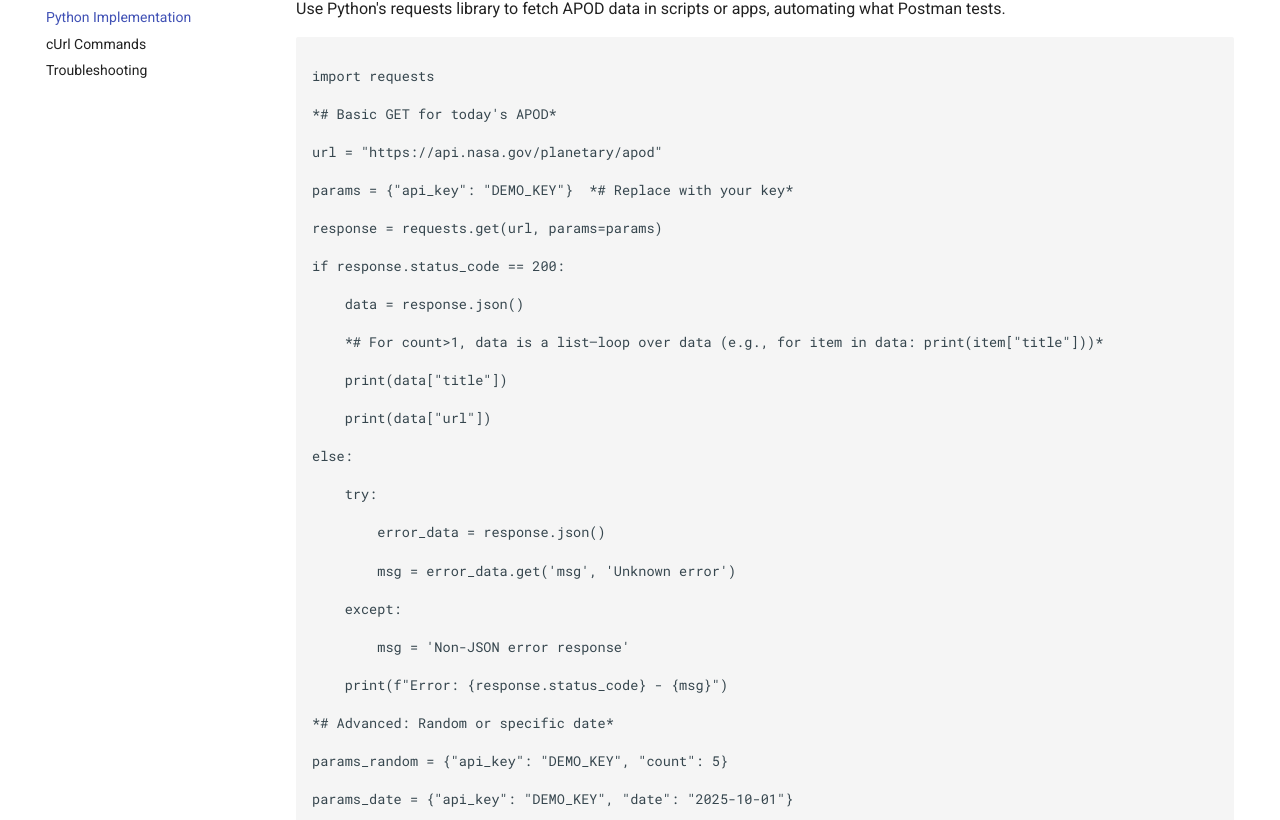
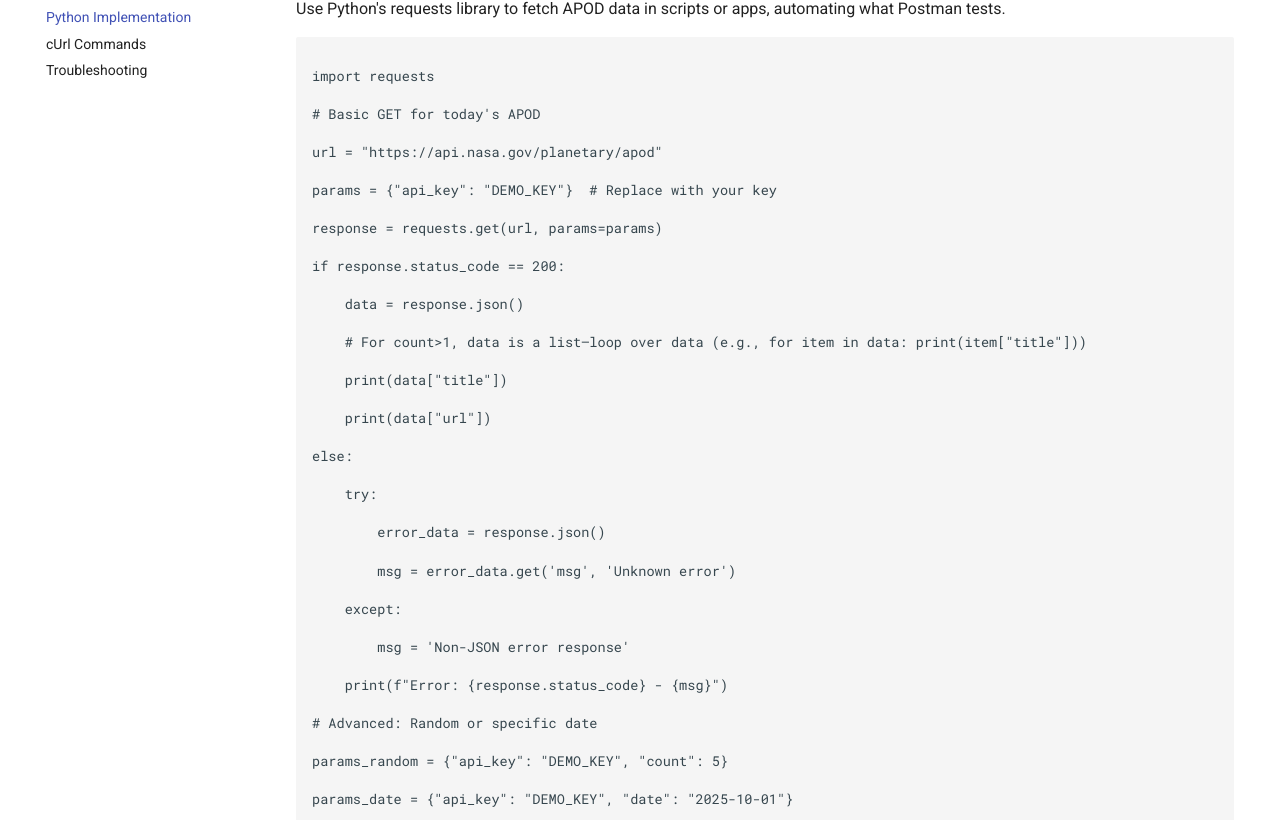
Before and after one commit to codymauro/APOD-API-Test, an MkDocs documentation site: the page built from docs/python.md, in a window 1280 px wide and 1400 px high. Shown: the part 184-1004 px from the top of the window. Built offline with MkDocs 1.6.1 and Material for MkDocs 9.7.7, drawn with Linux system fonts in a browser that asks for light colours.

```diff
--- a/docs/python.md
+++ b/docs/python.md
@@ -8,11 +8,11 @@ Use Python's requests library to fetch APOD data in scripts or apps, automating
 
 import requests
 
-*# Basic GET for today's APOD*
+# Basic GET for today's APOD
 
 url = "https://api.nasa.gov/planetary/apod"
 
-params = {"api_key": "DEMO_KEY"}  *# Replace with your key*
+params = {"api_key": "DEMO_KEY"}  # Replace with your key
 
 response = requests.get(url, params=params)
 
@@ -20,7 +20,7 @@ if response.status_code == 200:
 
     data = response.json()
 
-    *# For count>1, data is a list—loop over data (e.g., for item in data: print(item["title"]))*
+    # For count>1, data is a list—loop over data (e.g., for item in data: print(item["title"]))
 
     print(data["title"])
 
@@ -40,7 +40,7 @@ else:
 
     print(f"Error: {response.status_code} - {msg}")
 
-*# Advanced: Random or specific date*
+# Advanced: Random or specific date
 
 params_random = {"api_key": "DEMO_KEY", "count": 5}
 
```
